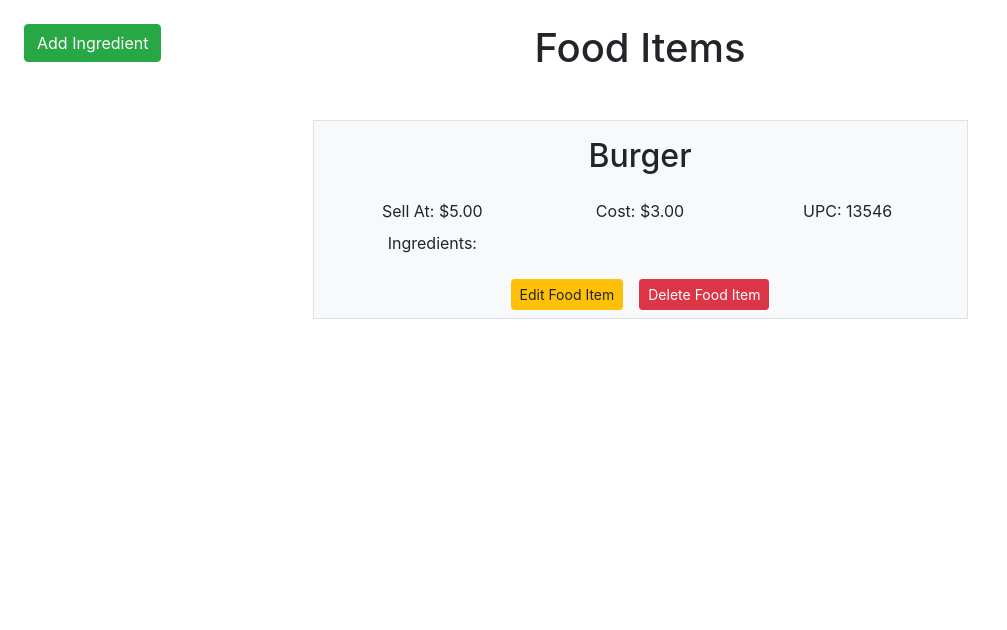
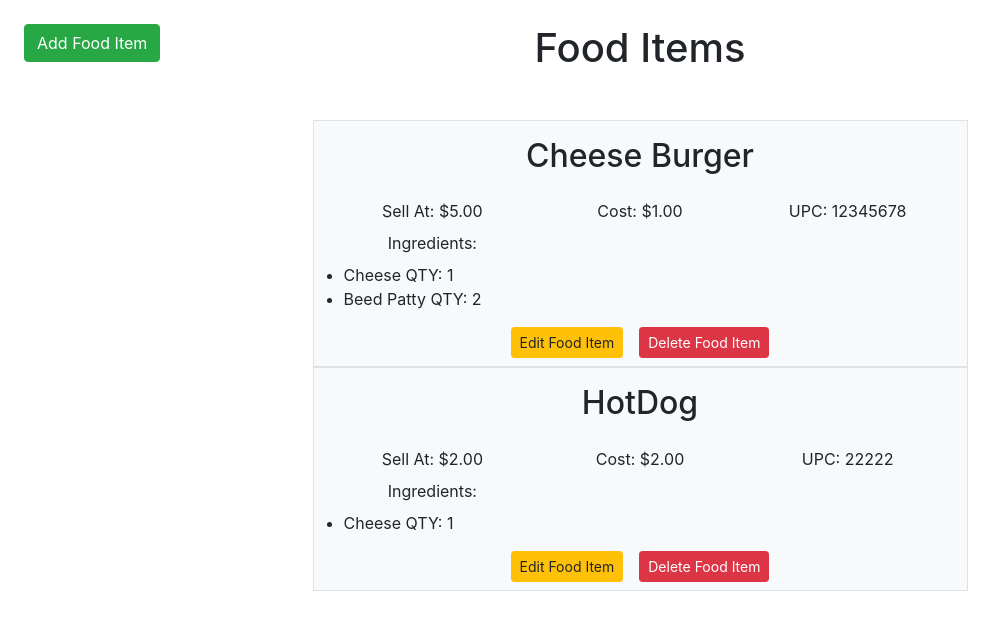
Before and after one commit to Vandal03/FoodBuilder, a Django app: page / in a window 1280 px wide. Shown: the part 56-686 px from the top of the page, without its empty margins (0-1007 px from the left). Run offline with Django 3.2, Linux system fonts and the light colour scheme; data comes from the database, SQL or seed files in the repository; some libraries are stand-ins or nearby versions.

Commit message:
Ingredients list somewhat compelte. Many to Many Join table figured out

```diff
--- a/foodlist/models.py
+++ b/foodlist/models.py
@@ -8,12 +8,11 @@
     sell_at = models.DecimalField(default=0.00, max_digits=100, decimal_places=2)
     cost = models.DecimalField(default=0.00, max_digits=100, decimal_places=2)
     upc = models.IntegerField()
-    ingredients = models.ManyToManyField(Ingredient, through='Quantities')
+    ingredients = models.ManyToManyField(Ingredient, through='Recipes')
 
 
 
-
-class Quantities(models.Model):
+class Recipes(models.Model):
     food_item = models.ForeignKey(FoodItem, on_delete=models.CASCADE)
     ingredient_item = models.ForeignKey(Ingredient, on_delete=models.CASCADE)
     serving_quantity = models.IntegerField()
--- a/foodlist/templates/foodlist/home.html
+++ b/foodlist/templates/foodlist/home.html
@@ -3,7 +3,7 @@
 <div class='container=fluid'>
     <div class='row mt-4'>
         <div class='col-2'>
-            <a class='btn btn-success ml-4' href="{% url 'ingredient-create' %}">Add Ingredient</a>
+            <a class='btn btn-success ml-4' href="#">Add Food Item</a>
         </div>
         <div class='col-8 d-flex justify-content-center'>
             <h1 class='h1 mb-5'>Food Items</h1>
@@ -21,19 +21,20 @@
         </div>
     </div>
     {% endif %}
-    {% for food_item in food_items %}
+
+    {% for food in foods %}
     <div class='row d-flex justify-content-center'>
         <div class='col-6 bg bg-light border'>
             <div class='row'>
                 <div class='col-12 d-flex justify-content-center mb-3 mt-3'>
-                    <h2>{{ food_item.food_item.food_item_name}}</h2>
+                    <h2>{{ food.food_item_name }}</h2>
                 </div>
             </div>
             <div class='row'>
                 <div class='col-12 d-flex'>
-                    <label class='col-4 text-center'>Sell At: ${{ food_item.food_item.sell_at }}</label>
-                    <label class='col-4 text-center'>Cost: ${{ food_item.food_item.cost }} </label>
-                    <label class='col-4 text-center'>UPC: {{ food_item.food_item.upc }}</label>
+                    <label class='col-4 text-center'>Sell At: ${{ food.sell_at }}</label>
+                    <label class='col-4 text-center'>Cost: ${{ food.cost }} </label>
+                    <label class='col-4 text-center'>UPC: {{ food.upc }} </label>
                 </div>
             </div>
             <div class='row'>
@@ -43,9 +44,11 @@
             </div>
             <div class='row'>
                 <div class='col-12 d-flex'>
-                    <ul class='col-4 '>
-                        {% for ingredient in food_item.ingredient_item.all %}
-                        <li>{{ ingredient.ingredient_name }} QTY: {{ ingredient.quantity }}</li>
+                    <ul class='col-4'>
+                        {% for i in recipes %}
+                            {% if food.id == i.food_item_id %}
+                        <li>{{ i.ingredient_item.ingredient_name }} QTY: {{ i.serving_quantity }}</li>
+                            {% endif %}
                         {% endfor %}
                     </ul>
                 </div>
--- a/foodlist/views.py
+++ b/foodlist/views.py
@@ -1,13 +1,15 @@
 from django.shortcuts import render, redirect
 from django.http import HttpRequest
-from .models import FoodItem, Quantities
+from .models import FoodItem, Recipes
 from ingredients.models import Ingredient
+
 
 # Create your views here.
 def home(request):
+    context = {
+       'foods' : FoodItem.objects.all(),
+       'recipes' : Recipes.objects.prefetch_related('ingredient_item', 'food_item').all()
+    }
 
-    context = {
-        'food_items' : Quantities.objects.all().prefetch_related('food_item', 'ingredient_item')
 
-    }
     return render(request, 'foodlist/home.html', context)
```
Also changed, not shown: db.sqlite3, foodlist/migrations/0001_initial.py, foodlist/migrations/0002_remove_quantities_serving.py (deleted), ingredients/migrations/0001_initial.py, ingredients/models.py (line endings or trailing spaces), vendors/migrations/0001_initial.py.
